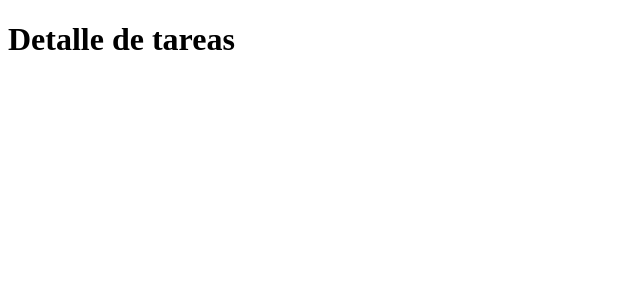
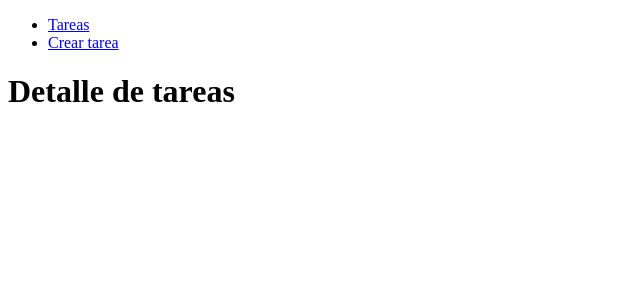
Before and after one commit to NestorLozada/Pry_Web, a Vue app in the folder mevn-typescript/: page /task/1 in a window 1280 px wide. Shown: the top 300 px of the page, without its empty margins (0-640 px from the left). Built offline with nearby package versions, Linux system fonts and the light colour scheme.

Commit message:
AddingNavbar

```diff
--- a/mevn-typescript/src/App.vue
+++ b/mevn-typescript/src/App.vue
@@ -1,15 +1,17 @@
 <template>
+  <NavbarVue/>
   <router-view/>
 </template>
 
 <script lang="ts">
 import { defineComponent } from 'vue';
+import NavbarVue from './components/Navbar.vue';
 
 export default defineComponent({
   name: 'App',
   components: {
-
-  }
+    NavbarVue
+  },
 });
 </script>
 
--- a/mevn-typescript/src/components/Navbar.vue
+++ b/mevn-typescript/src/components/Navbar.vue
@@ -0,0 +1,22 @@
+
+<template>
+    <nav>
+        <ul>
+            <li>
+                <router-link to="/">Tareas</router-link>
+
+            </li>
+            <li>
+                <router-link to="/task/new">Crear tarea</router-link>
+            </li>
+        </ul>
+    </nav>
+</template>
+
+<script lang="ts">
+    import { defineComponent } from '@vue/runtime-core';
+
+        export default defineComponent({
+            name: "NavbarVue",
+        })
+</script>
```
